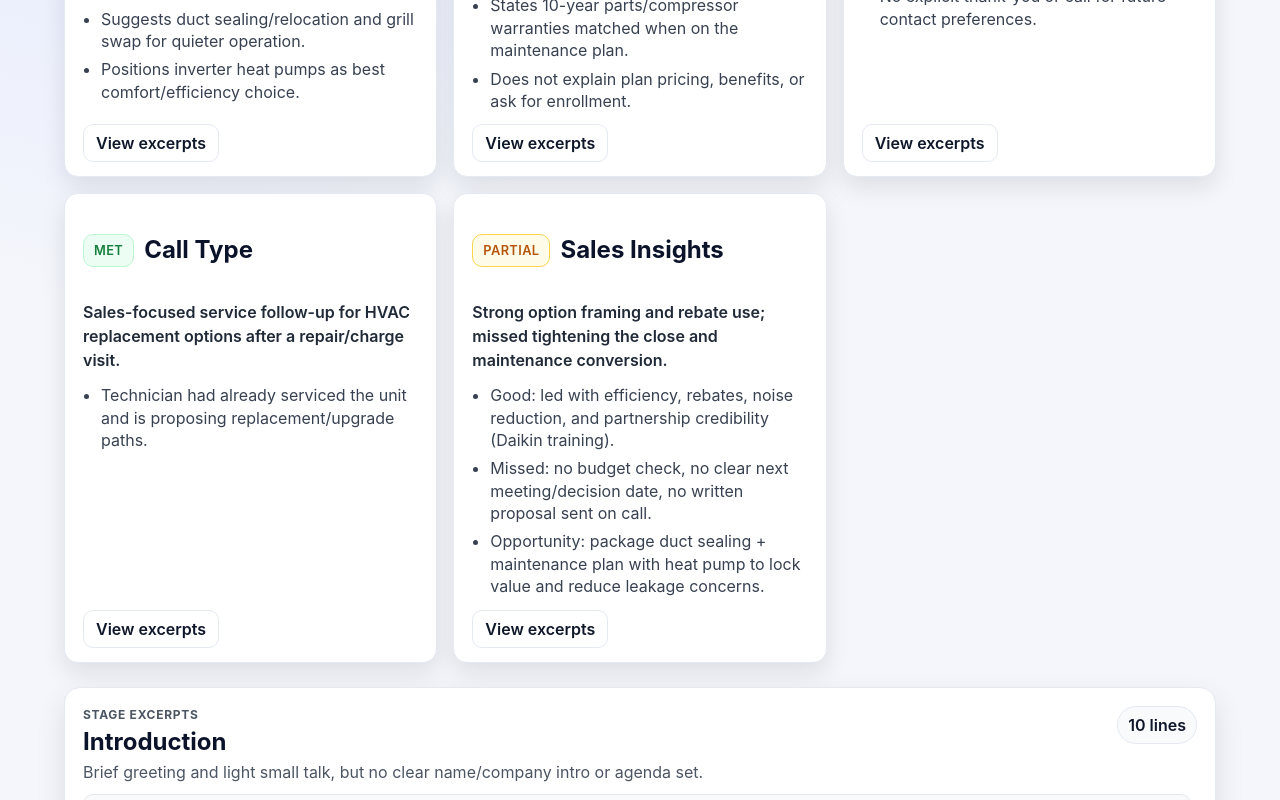
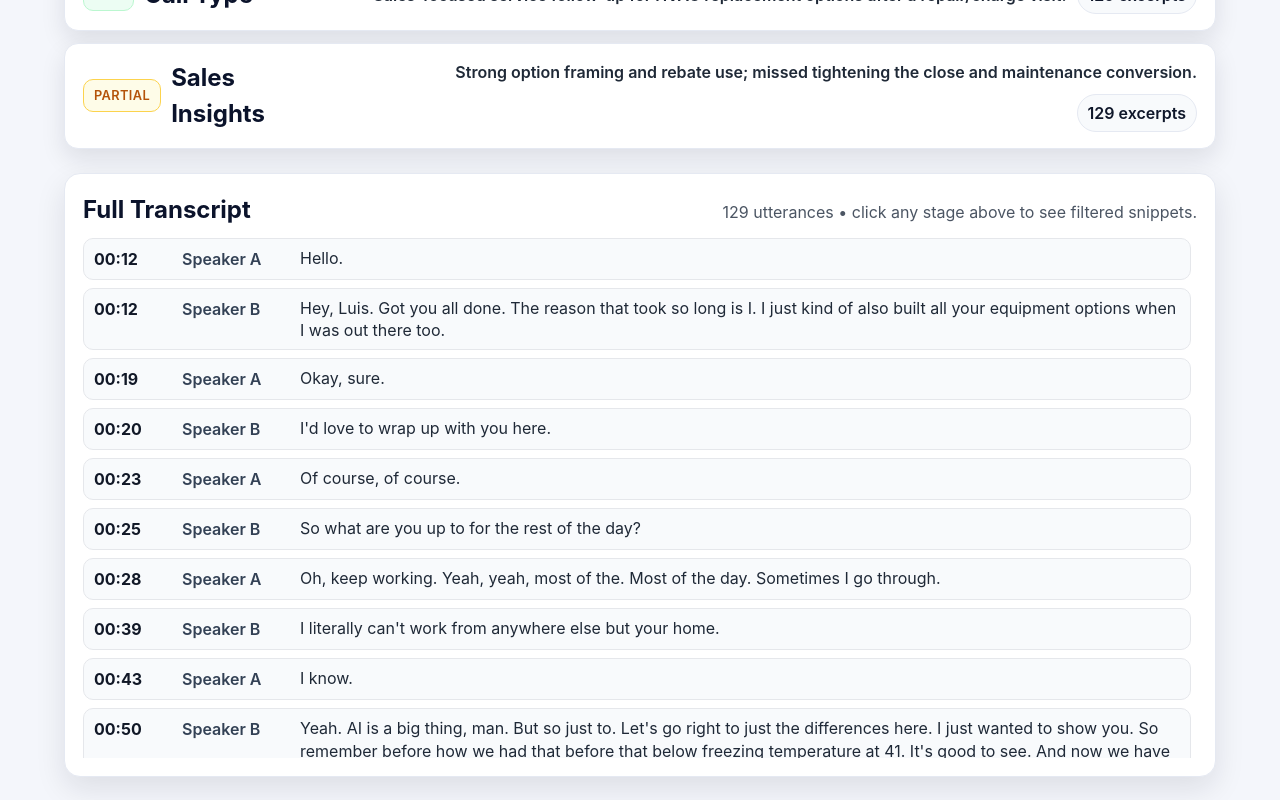
Before and after one commit to pigpigbig/Service-Call-Analysis, a React (Vite) app in the folder web/: page / in a window 1280 px wide. Shown: the part 940-1740 px from the top of the page. Built offline with nearby package versions, Linux system fonts and the light colour scheme.

Commit message:
ux: accordion layout with full-width stage rows

```diff
--- a/web/src/App.css
+++ b/web/src/App.css
@@ -73,53 +73,53 @@ h1 {
   color: #4b5563;
 }
 
-.grid {
-  display: grid;
-  grid-template-columns: repeat(auto-fit, minmax(300px, 1fr));
-  gap: 1rem;
+.accordions {
+  display: flex;
+  flex-direction: column;
+  gap: 12px;
 }
 
-.card {
+.accordion {
   background: white;
   border: 1px solid #e5e9f2;
   border-radius: 14px;
-  padding: 18px 18px 14px;
-  display: flex;
-  flex-direction: column;
-  gap: 12px;
+  overflow: hidden;
   box-shadow: 0 10px 24px rgba(17, 24, 39, 0.1);
 }
 
-.card__header {
+.accordion__header {
+  display: flex;
+  justify-content: space-between;
+  gap: 14px;
+  padding: 16px 18px;
+  cursor: pointer;
+  align-items: center;
+}
+
+.accordion__title {
   display: flex;
   align-items: center;
   gap: 10px;
 }
 
-.card__actions {
-  margin-top: auto;
+.accordion__title h2 {
+  margin: 0;
 }
 
-.link-button {
-  background: transparent;
-  border: 1px solid #e5e9f2;
-  border-radius: 10px;
-  padding: 8px 12px;
-  font-weight: 600;
-  color: #0f172a;
-  cursor: pointer;
-  transition: all 0.15s ease;
+.accordion__meta {
+  display: flex;
+  align-items: center;
+  gap: 10px;
+  flex-wrap: wrap;
+  justify-content: flex-end;
+  text-align: right;
 }
 
-.link-button:hover {
-  border-color: #c7d2fe;
-  background: #f5f7ff;
-}
-
-.link-button.is-active {
-  border-color: #4338ca;
-  background: #eef2ff;
-  color: #312e81;
+.accordion__body {
+  padding: 0 18px 16px;
+  display: flex;
+  flex-direction: column;
+  gap: 12px;
 }
 
 .badge {
--- a/web/src/App.tsx
+++ b/web/src/App.tsx
@@ -2,7 +2,7 @@ import { useState } from 'react'
 import './App.css'
 import transcript from './data/transcript.json'
 import { stages } from './data/analysis'
-import type { StageId, Stage } from './data/analysis'
+import type { StageId } from './data/analysis'
 
 type TranscriptEntry = {
   start: number
@@ -13,7 +13,7 @@ type TranscriptEntry = {
 
 function App() {
   const data = transcript as TranscriptEntry[]
-  const [selectedStageId, setSelectedStageId] = useState<StageId>('introduction')
+  const [openStageIds, setOpenStageIds] = useState<StageId[]>([])
 
   const formatTime = (seconds: number) => {
     const totalSeconds = Math.max(0, Math.floor(seconds))
@@ -27,13 +27,11 @@ function App() {
     return data.filter((row) => row.start >= start && row.start <= end)
   }
 
-  const selectedStage: Stage =
-    stages.find((stage) => stage.id === selectedStageId) ?? stages[0]
-
-  const selectedEntries = windowed(
-    selectedStage.timeWindow?.[0],
-    selectedStage.timeWindow?.[1]
+  const toggleStage = (id: StageId) => {
+    setOpenStageIds((prev) =>
+      prev.includes(id) ? prev.filter((s) => s !== id) : [...prev, id]
     )
+  }
 
   return (
     <div className="page">
@@ -46,56 +44,52 @@ function App() {
         </p>
       </header>
 
-      <section className="grid">
+      <section className="accordions">
         {stages.map((stage) => {
+          const entries = windowed(stage.timeWindow?.[0], stage.timeWindow?.[1])
+          const isOpen = openStageIds.includes(stage.id)
           return (
-            <article key={stage.id} className="card">
-              <div className="card__header">
+            <article key={stage.id} className={`accordion ${isOpen ? 'is-open' : ''}`}>
+              <header className="accordion__header" onClick={() => toggleStage(stage.id)}>
+                <div className="accordion__title">
                   <div className={`badge badge--${stage.verdict}`}>
                     {stage.verdict === 'met' ? 'Met' : stage.verdict === 'partial' ? 'Partial' : 'Missed'}
                   </div>
                   <h2>{stage.title}</h2>
                 </div>
-              <p className="summary">{stage.summary}</p>
+                <div className="accordion__meta">
+                  <span className="summary">{stage.summary}</span>
+                  <span className="chip">{entries.length} excerpts</span>
+                </div>
+              </header>
+              {isOpen && (
+                <div className="accordion__body">
                   <ul className="notes">
                     {stage.notes.map((note, idx) => (
                       <li key={idx}>{note}</li>
                     ))}
                   </ul>
-              <div className="card__actions">
-                <button
-                  className={`link-button ${selectedStageId === stage.id ? 'is-active' : ''}`}
-                  onClick={() => setSelectedStageId(stage.id)}
-                >
-                  View excerpts
-                </button>
-              </div>
-            </article>
-          )
-        })}
-      </section>
-
-      <section className="excerpts">
-        <div className="section-header">
-          <div>
-            <p className="eyebrow">Stage excerpts</p>
-            <h2>{selectedStage.title}</h2>
-            <p className="section-sub">{selectedStage.summary}</p>
-          </div>
-          <div className="chip">{selectedEntries.length} lines</div>
-        </div>
-        <div className="transcript__list transcript__list--full">
-          {selectedEntries.map((row, idx) => (
+                  {entries.length > 0 ? (
+                    <details className="transcript" open>
+                      <summary>Transcript excerpts</summary>
+                      <div className="transcript__list">
+                        {entries.map((row, idx) => (
                           <div key={`${row.start}-${idx}`} className="transcript__row">
                             <div className="time">{formatTime(row.start)}</div>
                             <div className="speaker">Speaker {row.speaker}</div>
                             <div className="text">{row.text}</div>
                           </div>
                         ))}
-          {selectedEntries.length === 0 && (
+                      </div>
+                    </details>
+                  ) : (
                     <div className="empty">No timestamped excerpts for this stage.</div>
                   )}
                 </div>
+              )}
+            </article>
+          )
+        })}
       </section>
 
       <section className="transcript-full">
```
Lines whose indentation alone changed are shown as unchanged.
